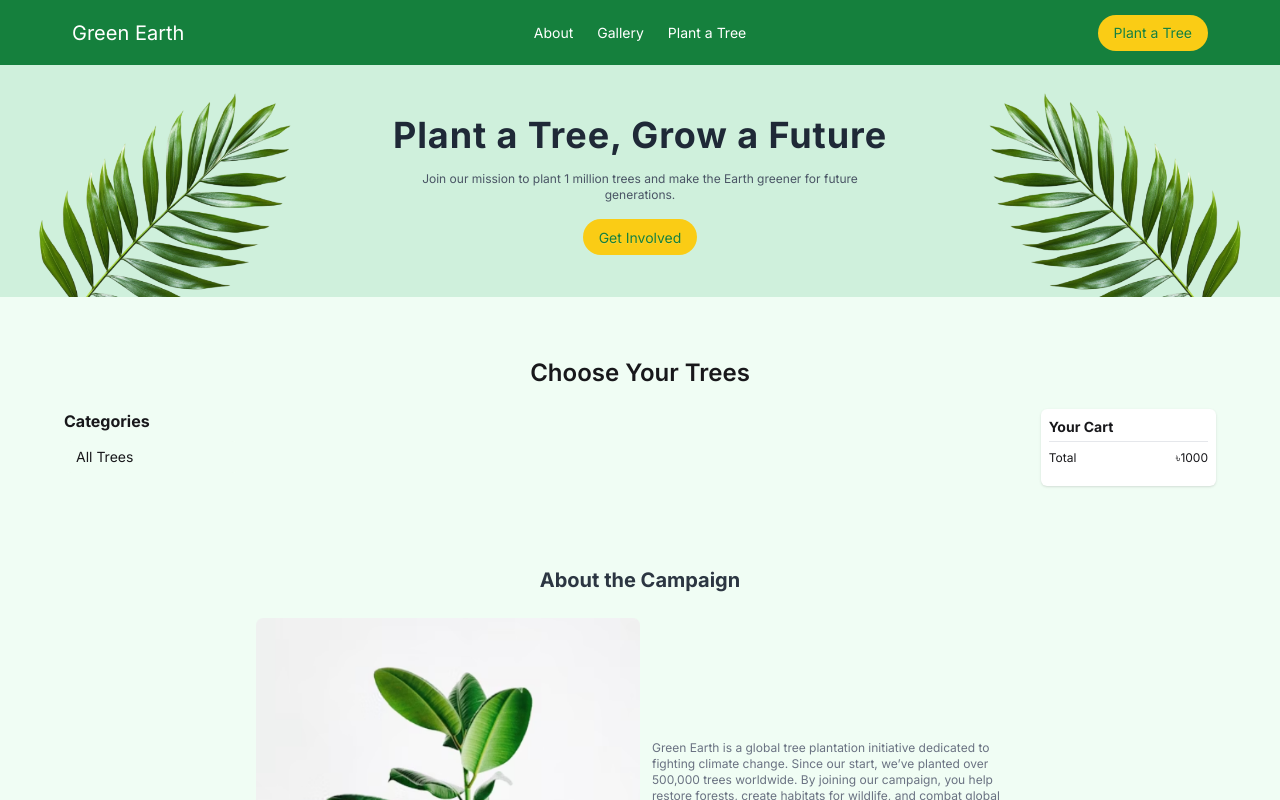
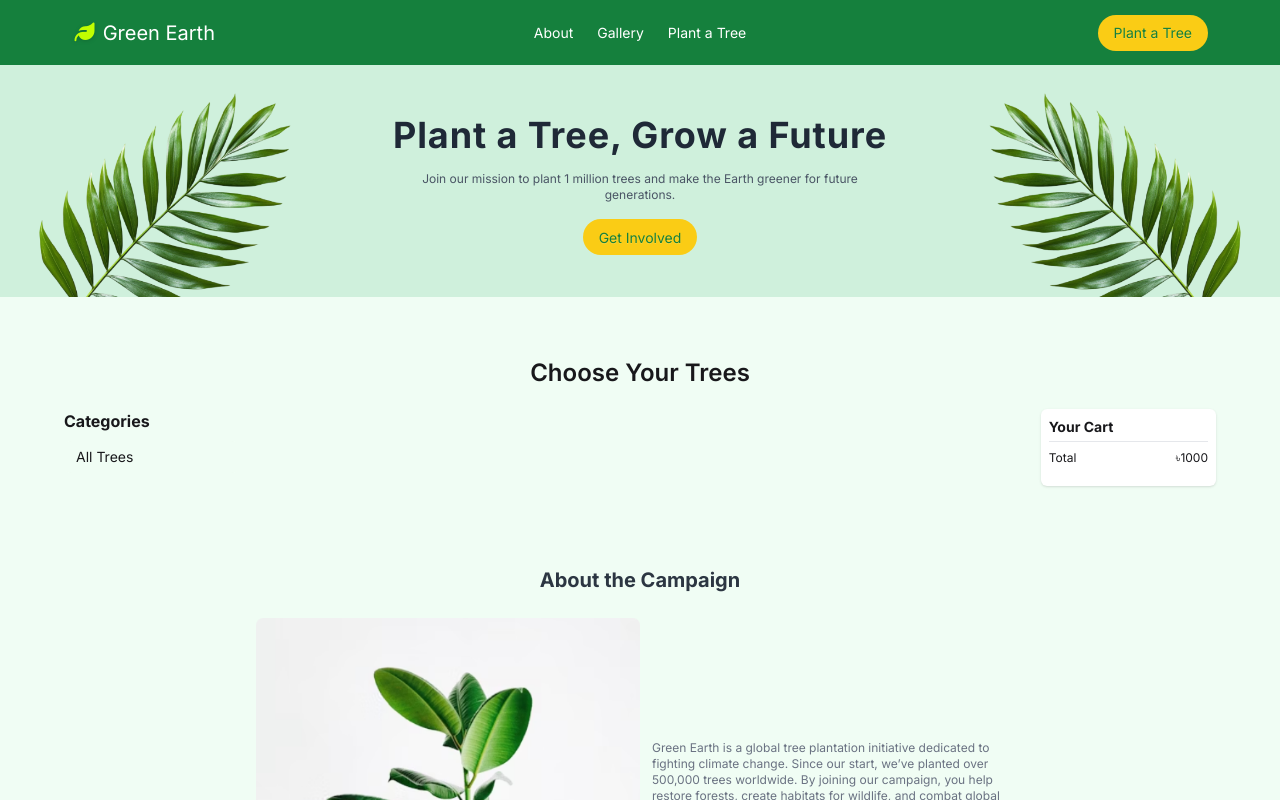
Before and after one commit to Taukir30/ta_ph_a6, a plain HTML site: page index.html in a window 1280 px wide. Shown: the top 800 px of the page. Drawn offline with nearby package versions, Linux system fonts and the light colour scheme; no server answers.

Commit message:
icon added

```diff
--- a/index.html
+++ b/index.html
@@ -40,7 +40,7 @@
                         <li><a>Plant a Tree</a></li>
                     </ul>
                 </div>
-                <a class="hover:cursor-pointer text-xl text-white font-normal" href="#">Green Earth</a>
+                <a class="hover:cursor-pointer text-xl text-white font-normal" href="#"><i class="fa-solid fa-leaf text-[#C1FE01] drop-shadow-sm shadow-yellow-500"></i> Green Earth</a>
             </div>
             <div class="navbar-center hidden lg:flex">
                 <ul class="menu menu-horizontal px-1 text-white">
```
